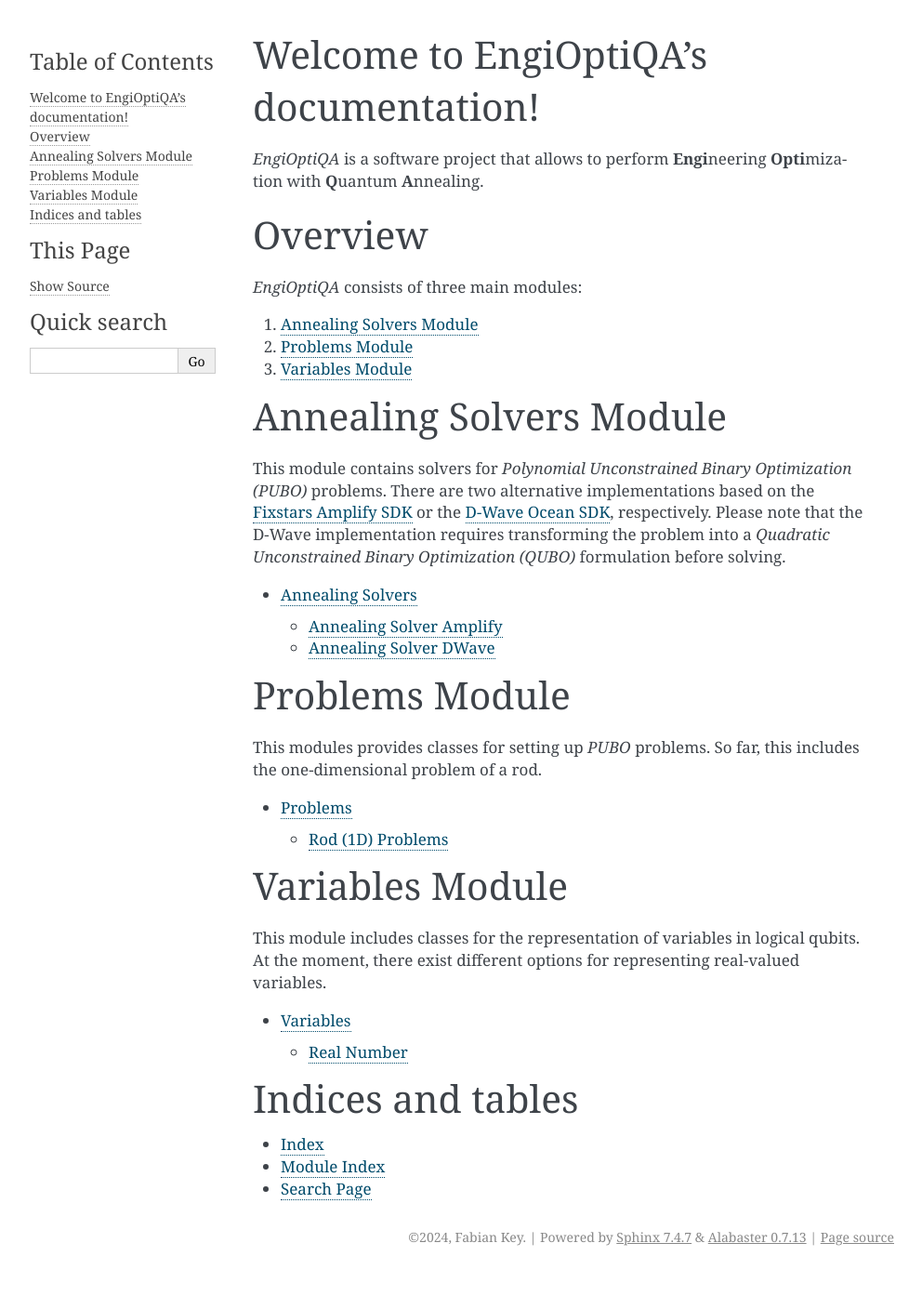
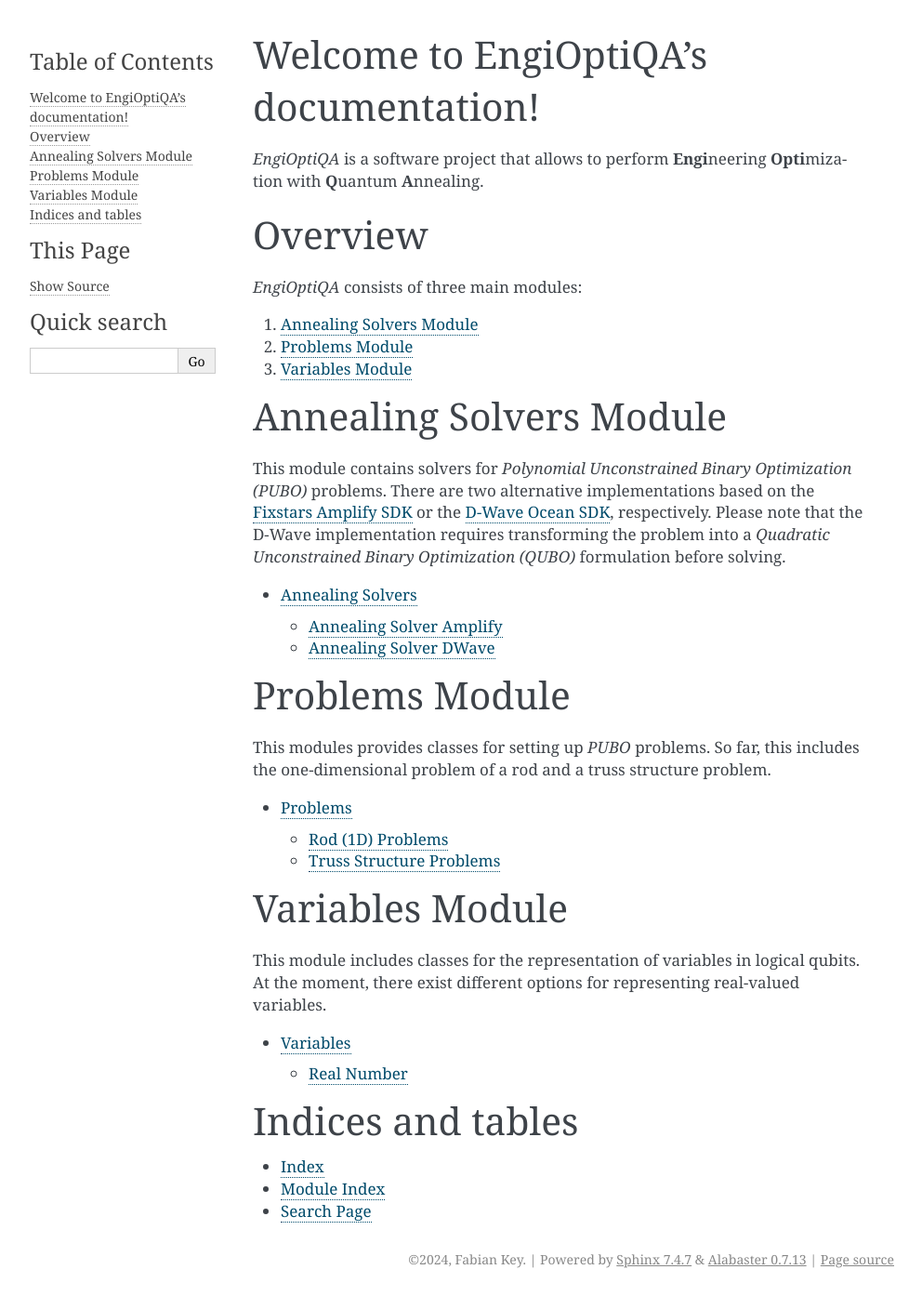
Before and after one commit to EngiOptiQA/EngiOptiQA, a Sphinx documentation site: the page built from docs/index.rst, in a window 1280 px wide. Shown: the whole page at 93% size, without its empty margins (148-1140 px from the left). Built offline with Sphinx 7.4.7, drawn with Linux system fonts in a browser that asks for light colours; before the commit the page ends 1370 px from its top, so only the background shows below that.

Commit message:
Initialize documentation of truss structure problem

```diff
--- a/docs/index.rst
+++ b/docs/index.rst
@@ -37,7 +37,7 @@ Problems Module
 ===============
 
 This modules provides classes for setting up *PUBO* problems.
-So far, this includes the one-dimensional problem of a rod.
+So far, this includes the one-dimensional problem of a rod and a truss structure problem.
 
 .. toctree::
    :maxdepth: 2
--- a/docs/problems.rst
+++ b/docs/problems.rst
@@ -7,3 +7,5 @@ Problems
    :maxdepth: 1
 
    rod_1d_problems
+
+   truss_structure
```
Also changed, not shown: docs/truss_structure.rst (added, +24 -0 lines).
